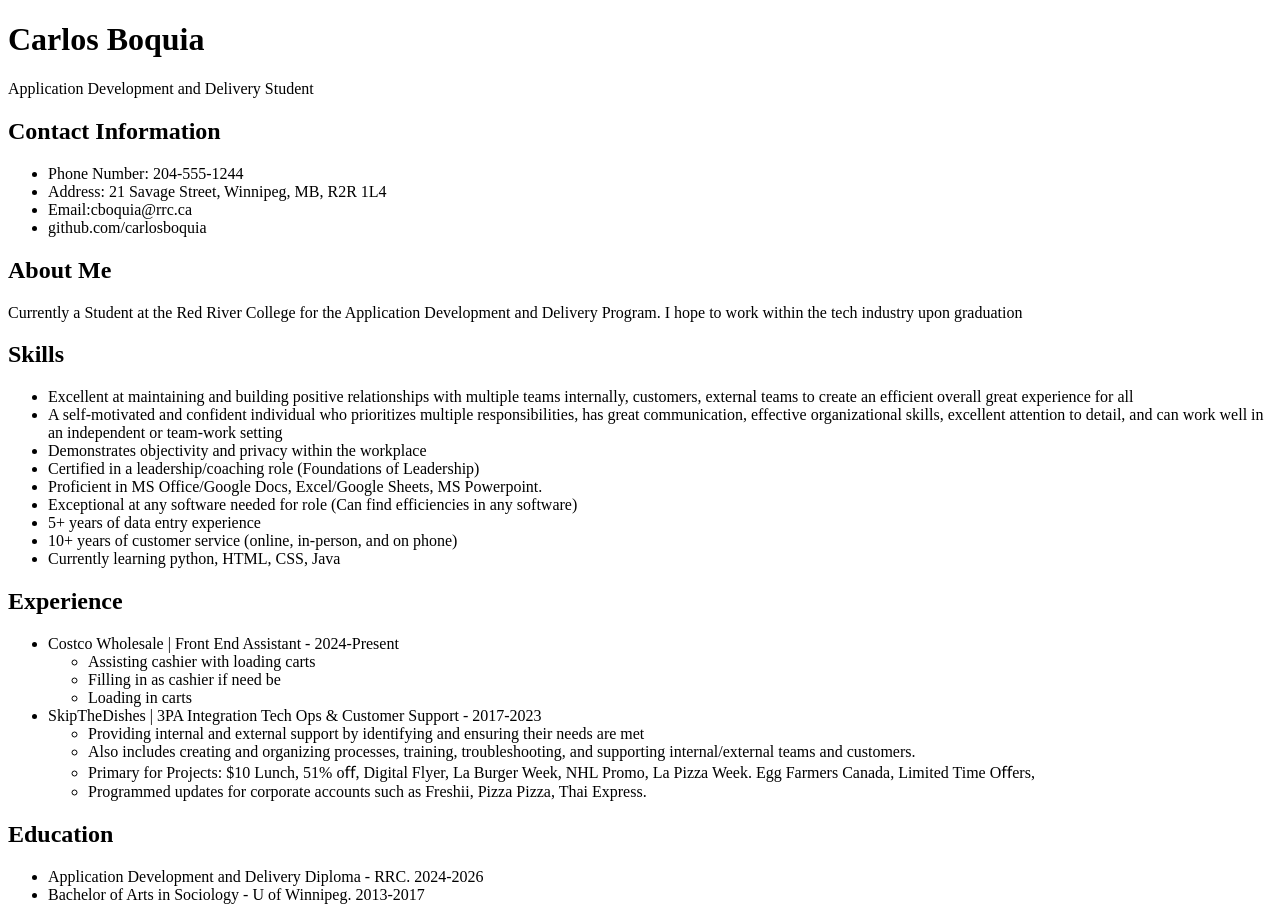
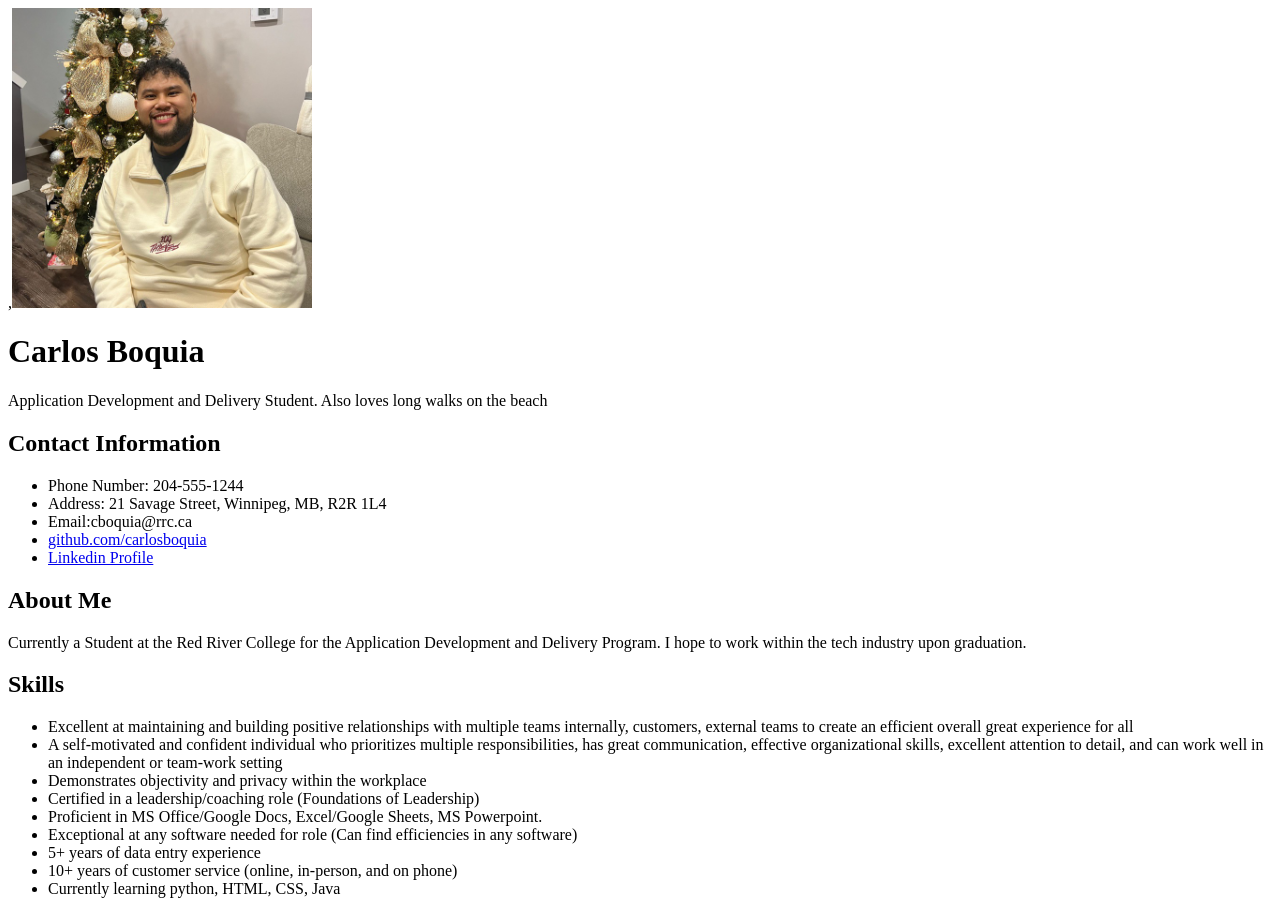
Before and after one commit to carlosboquia/front_end_assignment_02, a plain HTML site: page resume/index.html in a window 1280 px wide. Shown: the top 907 px of the page. Drawn offline with Linux system fonts and the light colour scheme.

Commit message:
added profile image and integrated contact links

```diff
--- a/resume/index.html
+++ b/resume/index.html
@@ -6,9 +6,17 @@
             <title>Resume Webpage</title>
         </head>
         <body>
-            <header></header>
-                <h1>Carlos Boquia</h1>
-                <p>Application Development and Delivery Student</p>
+            <header>
+                ,<img width="300" height="300"
+                src="images/photo_2024-01-08_08-24-05.jpg"
+                alt="Carlos with a christmas tree">
+                <h1>
+                    Carlos Boquia
+                </h1>
+                <p>
+                    Application Development and Delivery Student. Also loves long walks on the beach
+                </p>
+            </header>
             <section>
                 <h2>Contact Information</h2>
                 <ul>
@@ -22,7 +30,10 @@
                         Email:cboquia@rrc.ca
                     </li>
                     <li>
-                        github.com/carlosboquia
+                        <a href="https://github.com/carlosboquia" target="_blank">github.com/carlosboquia</a>
+                    </li>
+                    <li>
+                        <a href="https://www.linkedin.com/in/carlosboq/?originalSubdomain=ca">Linkedin Profile</a>
                     </li>
                 </ul>
             </section>
@@ -33,7 +44,7 @@
                 <p>
                     Currently a Student at the Red River College for the
                     Application Development and Delivery Program.
-                    I hope to work within the tech industry upon graduation
+                    I hope to work within the tech industry upon graduation.
                 </p>
             </section>
             <section>
```
Also changed, not shown: resume/images/photo_2024-01-08_08-24-05.jpg (added).
